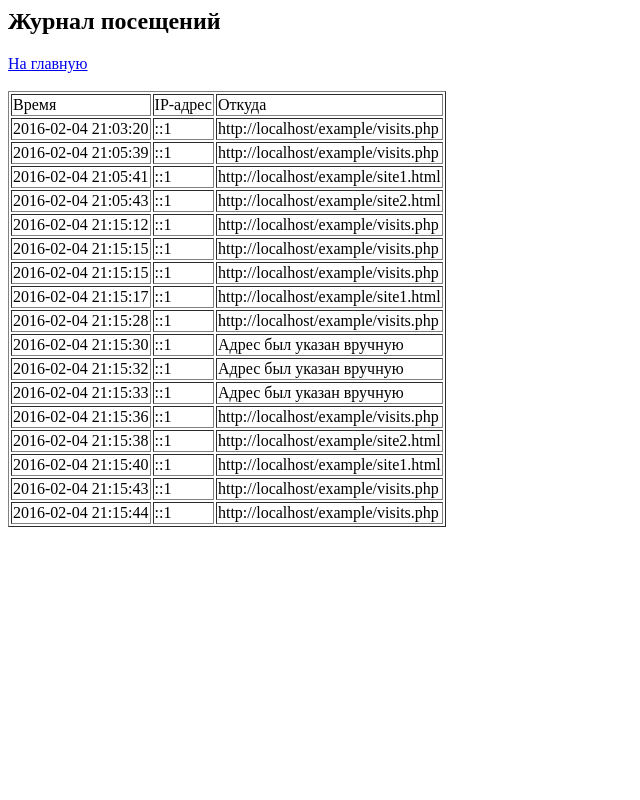
After one commit to Abilis/php_common, a PHP site: page /visits.php in a window 1280 px wide. The commit adds this page. Shown: the whole page, without its empty margins (0-640 px from the left). Run offline with PHP 8.4, Linux system fonts and the light colour scheme.

Commit message:
Журнал посещений сайта

```diff
--- /dev/null
+++ b/visits.php
@@ -0,0 +1,39 @@
+<?php
+//Чтение из файла всей информации о посещениях
+$lines = file('visits.txt');
+?>
+
+<html>
+<head>
+    <title>Журнал посещений</title>
+</head>
+<body>
+<h2>Журнал посещений</h2>
+<a href="index.php">На главную</a>
+<br />
+<br />
+
+<table border="1">
+    <tr>
+        <td>Время</td>
+        <td>IP-адрес</td>
+        <td>Откуда</td>
+    </tr>
+
+    <?php
+        $n = count($lines);
+
+        for($i = 0; $i < $n; $i = $i + 3) {
+
+            echo '<tr>';
+                echo '<td>' . $lines[$i + 0] . '</td>';
+                echo '<td>' . $lines[$i + 1] . '</td>';
+                echo '<td>' . $lines[$i + 2] . '</td>';
+            echo '</tr>';
+
+        }
+    ?>
+</table>
+
+</body>
+</html>
--- /dev/null
+++ b/visits.txt
@@ -0,0 +1,51 @@
+2016-02-04 21:03:20
+::1
+http://localhost/example/visits.php
+2016-02-04 21:05:39
+::1
+http://localhost/example/visits.php
+2016-02-04 21:05:41
+::1
+http://localhost/example/site1.html
+2016-02-04 21:05:43
+::1
+http://localhost/example/site2.html
+2016-02-04 21:15:12
+::1
+http://localhost/example/visits.php
+2016-02-04 21:15:15
+::1
+http://localhost/example/visits.php
+2016-02-04 21:15:15
+::1
+http://localhost/example/visits.php
+2016-02-04 21:15:17
+::1
+http://localhost/example/site1.html
+2016-02-04 21:15:28
+::1
+http://localhost/example/visits.php
+2016-02-04 21:15:30
+::1
+Адрес был указан вручную
+2016-02-04 21:15:32
+::1
+Адрес был указан вручную
+2016-02-04 21:15:33
+::1
+Адрес был указан вручную
+2016-02-04 21:15:36
+::1
+http://localhost/example/visits.php
+2016-02-04 21:15:38
+::1
+http://localhost/example/site2.html
+2016-02-04 21:15:40
+::1
+http://localhost/example/site1.html
+2016-02-04 21:15:43
+::1
+http://localhost/example/visits.php
+2016-02-04 21:15:44
+::1
+http://localhost/example/visits.php
```
Also changed, not shown: a.php (deleted, +0 -76 lines), b.php (deleted, +0 -43 lines), functions.php (deleted, +0 -44 lines), index.php (+15 -65 lines), logout.php (deleted, +0 -11 lines), site1.html (added, +9 -0 lines), site2.html (added, +9 -0 lines).
